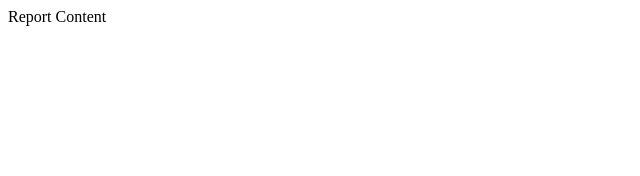
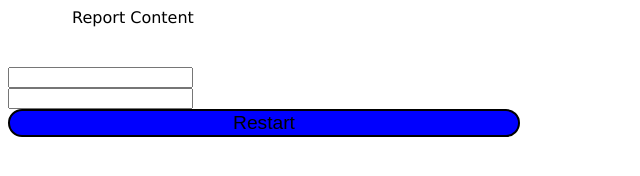
Before and after one commit to BlakeSharp/TOS-CE, a browser extension: page pages/report.html in a window 1280 px wide. Shown: the whole page, without its empty margins (0-640 px from the left). Drawn offline with Linux system fonts and the light colour scheme.

Commit message:
Basic HTML for all pages

```diff
--- a/pages/report.html
+++ b/pages/report.html
@@ -4,11 +4,20 @@
     <meta charset="UTF-8">
     <meta http-equiv="X-UA-Compatible" content="IE=edge">
     <meta name="viewport" content="width=device-width, initial-scale=1.0">
+    <link rel="stylesheet" href="../styles/main.css">
+
 </head>
 <body>
     <header>Report Content</header>
-    <form>
-
+    <form style="flex-direction:column;">
+        <div>
+            <input>
+            <input>
+        </div>
+        <button style="justify-content: center;">Restart</button>
     </form>
 </body>
 </html>
+<script>
+    // impliment a start and end for the form input
+</script>
```
Also changed, not shown: pages/found.html (+6 -0 lines), pages/index.html (+1 -1 lines), Icon_Settings.png (deleted).
